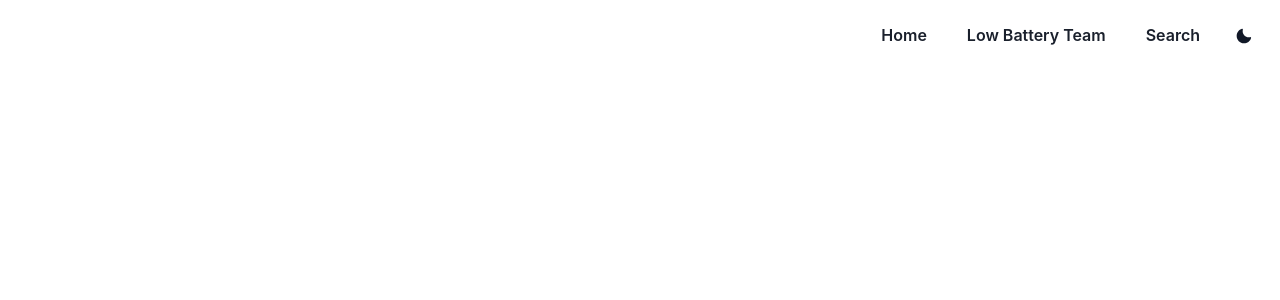
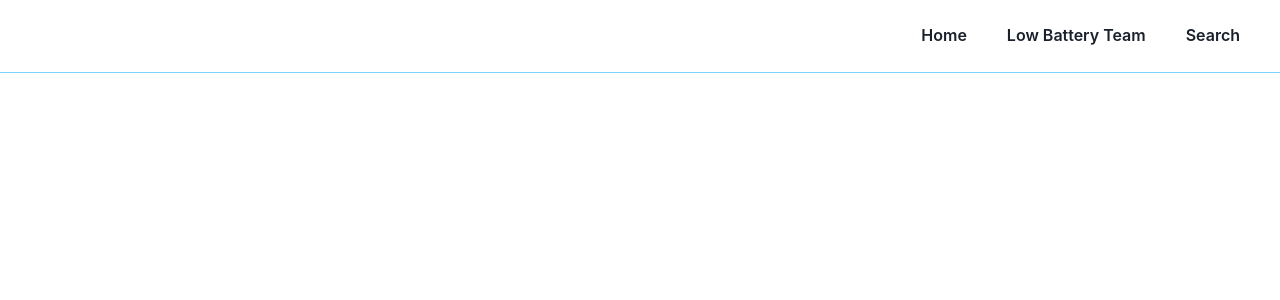
Before and after one commit to Chinmay2660/ui-clashofclans, a React (Create React App) app: page / in a window 1280 px wide. Shown: the top 300 px of the page. Built offline with nearby package versions, Linux system fonts and the light colour scheme.

Commit message:
Fix: Change border color

```diff
--- a/src/App.js
+++ b/src/App.js
@@ -1,10 +1,12 @@
 import './App.css';
 import { BrowserRouter as Router, Route, Routes } from 'react-router-dom';
 import Home from '../src/components/Home/Home';
+import Navbar from './components/Home/Navbar';
 
 const App = () => {
   return (
     <Router>
+      <Navbar />
       <Routes>
         <Route path="/" element={<Home />} />
       </Routes>
--- a/src/components/Home/Home.jsx
+++ b/src/components/Home/Home.jsx
@@ -1,11 +1,9 @@
 import { Box, useColorModeValue } from '@chakra-ui/react';
-import Navbar from './Navbar';
 
 const Home = () => {
     const bg = useColorModeValue('white', '#111827');
     return (
         <Box bg={bg} h="100vh" color="white">
-            <Navbar />
         </Box>
     );
 };
--- a/src/components/Home/Navbar.jsx
+++ b/src/components/Home/Navbar.jsx
@@ -1,13 +1,11 @@
-import React, { useState } from 'react';
+import React from 'react';
 import { connect } from 'react-redux';
-import { IconButton, Text, Button, Box, useColorMode, useColorModeValue } from '@chakra-ui/react';
-import { MoonIcon, SunIcon } from '@chakra-ui/icons';
+import { Button, Box, useColorModeValue } from '@chakra-ui/react';
 import { useNavigate } from 'react-router-dom';
 
 const Navbar = (props) => {
-    const { toggleColorMode } = useColorMode();
     const navigate = useNavigate()
-    const iconColor = useColorModeValue('#111827', 'white');
+    const bg = useColorModeValue('white', '#111827');
 
     const handleHome = () => {
         navigate('/')
@@ -34,20 +32,13 @@ const Navbar = (props) => {
     }
 
     return (
-        <Box style={{ padding: '1rem', display: 'flex', justifyContent: 'flex-end', alignItems: 'center' }}>
+        <Box bg={bg} style={{ position: 'sticky', borderBottom: '1px solid rgb(125 211 252)', padding: '1rem', display: 'flex', justifyContent: 'flex-end', alignItems: 'center' }}>
             <Button variant='ghost' mr='0.5rem' onClick={handleHome}>Home</Button>
             <Button variant='ghost' mr='0.5rem' onClick={handleLowBatteryTeam}>Low Battery Team</Button>
             <Button variant='ghost' mr='0.5rem' onClick={handleSearch}>Search</Button>
             {/* <Button variant='ghost' mr='0.5rem' onClick={handleProfile}>Profile</Button>
             <Button variant='ghost' mr='0.5rem' onClick={handleSignIn}>Sign Up</Button>
             <Button variant='ghost' mr='0.5rem' onClick={handleLogIn}>Log in</Button> */}
-            <IconButton
-                aria-label="Toggle dark mode"
-                icon={useColorModeValue(<MoonIcon />, <SunIcon />)}
-                onClick={toggleColorMode}
-                color={iconColor}
-                variant="ghost"
-            />
         </Box>
     );
 };
```
